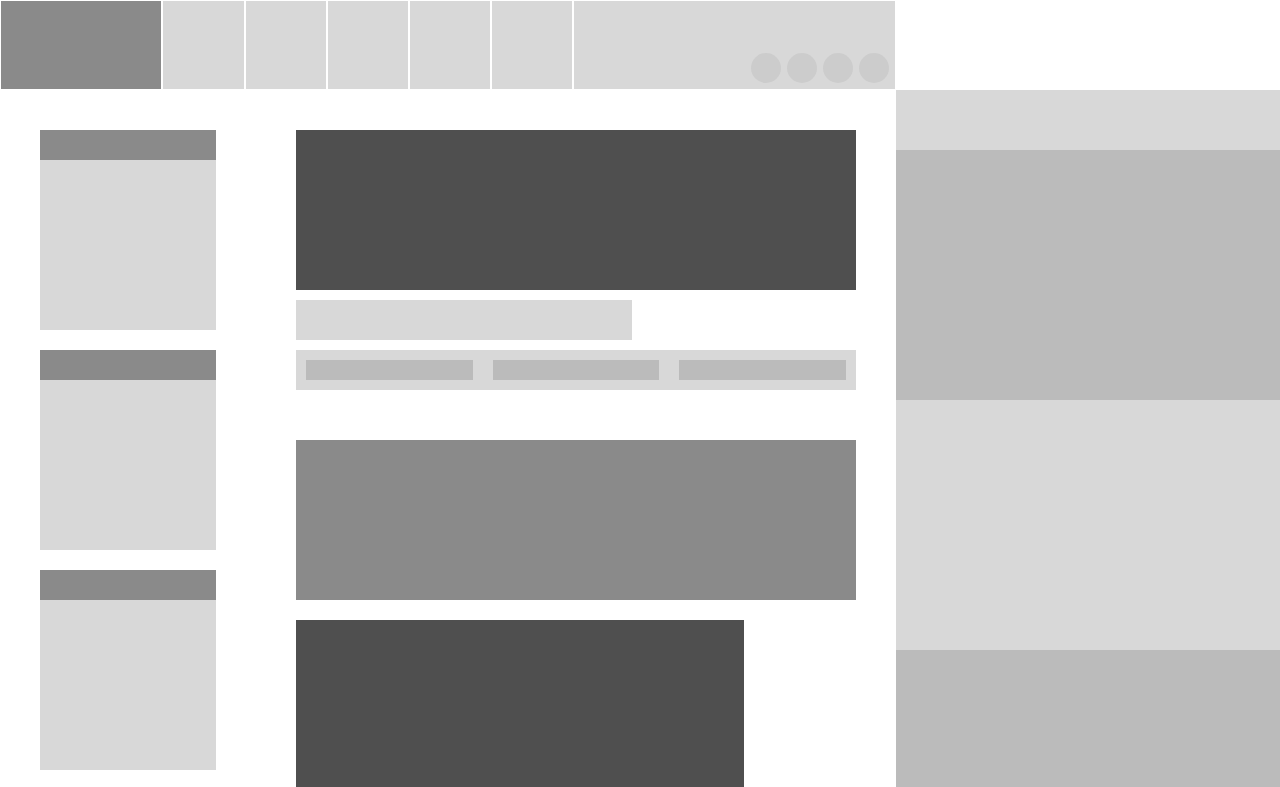
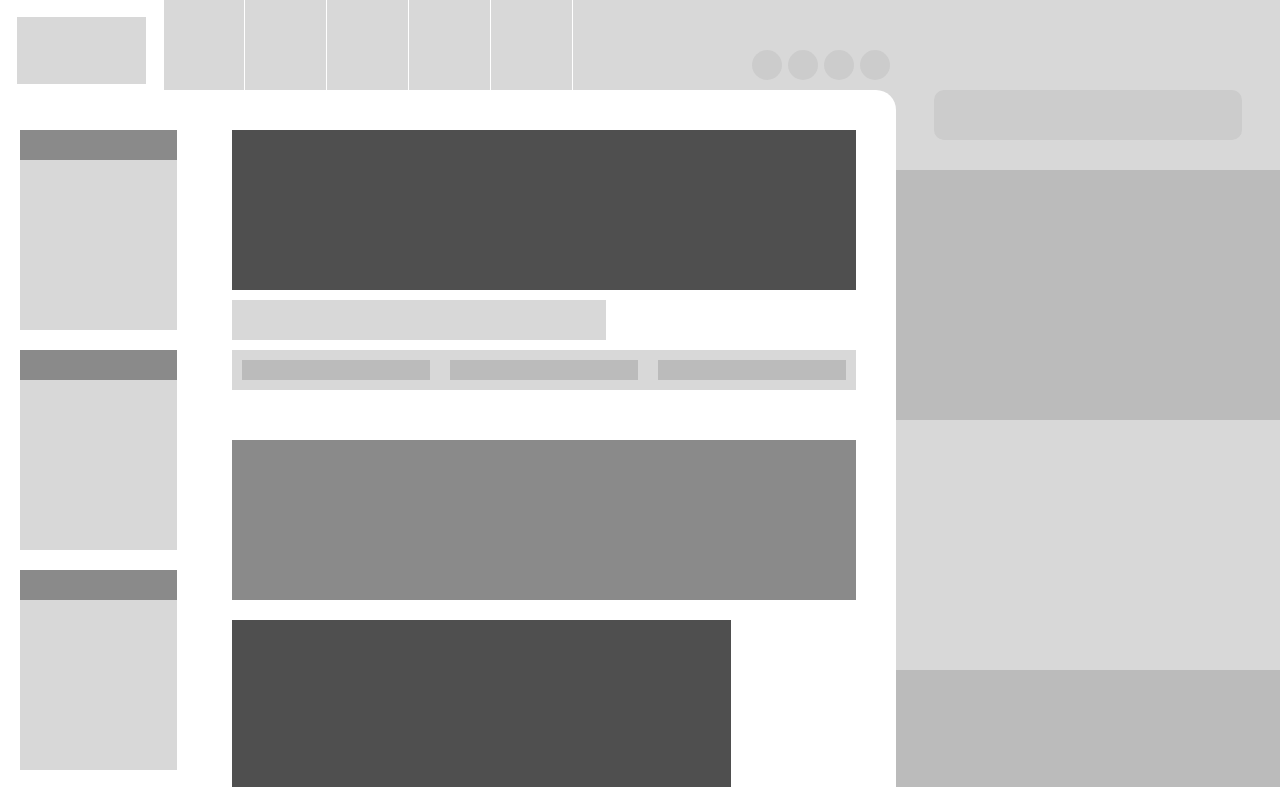
Before and after one commit to afuh/Teardown, a plain HTML site: page index.html in a window 1280 px wide. Shown: the top 787 px of the page. Drawn offline with Linux system fonts and the light colour scheme.

Commit message:
Responsive heat map

```diff
--- a/index.html
+++ b/index.html
@@ -6,32 +6,31 @@
   <meta charset="utf-8">
   <meta name="viewport" content="width=device-width, initial-scale=1, maximum-scale=1">
 
-  <!--<link href="https://maxcdn.bootstrapcdn.com/bootstrap/3.3.7/css/bootstrap.min.css" rel="stylesheet">
-  <link href="https://maxcdn.bootstrapcdn.com/font-awesome/4.7.0/css/font-awesome.min.css" rel="stylesheet prefetch">-->
   <link href="styles/lib/normalize.css" type="text/css" rel="stylesheet">
   <link href="styles/main.css" type="text/css" rel="stylesheet">
-
-  <script src="js/main.js"></script>
 </head>
 <body>
 
-  <header class="fl-r">
+<div class="page">
+
+  <header>
+    <div class="header-cont fl-r">
       <div class="button"><div></div></div>
-    <div class="button"><div></div></div>
-    <div class="button"><div></div></div>
-    <div class="button"><div></div></div>
-    <div class="button"><div></div></div>
-    <div class="button"><div></div></div>
+      <div class="button"></div>
+      <div class="button"></div>
+      <div class="button"></div>
+      <div class="button"></div>
+      <div class="button"></div>
       <div class="button fl-r">
         <div class="social"></div>
         <div class="social"></div>
         <div class="social"></div>
         <div class="social"></div>
       </div>
+    </div>
   </header>
 
-  <div class="fl-r page">
-
+  <div class="fl-r main">
     <nav class="fl-c navbar">
       <div class="nav"><div></div></div>
       <div class="nav"><div></div></div>
@@ -79,14 +78,16 @@
     </main>
 
     <aside>
-      <div class="search"></div>
-      <div class="advertise"></div>
-      <div class="advertise"></div>
-      <div class="advertise"></div>
-      <div class="advertise"></div>
-      <div class="advertise"></div>
+      <div class="search">
+        <div></div>
+      </div>
+      <div class="add"></div>
+      <div class="add"></div>
+      <div class="add"></div>
+      <div class="add"></div>
+      <div class="add"></div>
     </aside>
-
+  </div>
 </div>
 
 </body>
--- a/styles/lib/_page.sass
+++ b/styles/lib/_page.sass
@@ -1,22 +1,39 @@
+/* =============== Page settings =============== */
+
+.page
+  background: $light
+  max-width: 1440px
+  margin: 0 auto
+
 /* =============== Header =============== */
 
-header
+.header-cont
   width: 70%
   height: 90px
   .button
+    height: inherit
     background: $light
-    border: 1px solid #fff
+    border-left: 1px solid #fff
     padding-bottom: 6px
     display: flex
     align-items: flex-end
     justify-content: center
     flex: 1
   .button:first-child
-    background: $medium
+    background: #fff
     flex: 2
+    div
+      background: $light
+      width: 80%
+      height: 80%
+      display: flex
+      align-items: center
+      justify-content: center
   .button:last-child
+    padding-bottom: 10px
     flex: 4
     justify-content: flex-end
+    border-right: none
 
 .social
   background: #ccc
@@ -27,7 +44,7 @@ header
 
 /* =============== Main section settings =============== */
 
-.page
+.main
   width: 100%
   height: auto
   justify-content: space-between
@@ -39,11 +56,12 @@ main, nav
 /* =============== Navbar =============== */
 
 nav
-  flex-basis: 20%
+  background: #fff
+  flex-basis: 15%
   .nav
     background: $light
     height: 200px
-    margin: 0 40px 20px
+    margin: 0 15px 20px 20px
     > div
       background: $medium
       height: 30px
@@ -51,7 +69,9 @@ nav
 /* =============== Story =============== */
 
 main
-  flex-basis: 50%
+  flex-basis: 55%
+  background: #fff
+  border-top-right-radius: 20px
 
 article
   border-bottom: 3px solid $medium
@@ -105,10 +125,16 @@ aside
   flex-basis: 30%
 
 .search
-  height: 60px
+  height: 80px
   background: $light
+  > div
+    border-radius: 10px
+    margin: 0 auto
+    width: 80%
+    height: 50px
+    background: #ccc
 
-.advertise
+.add
   height: 250px
   background: $light
   &:nth-child(even)
--- /dev/null
+++ b/styles/lib/_responsive.sass
@@ -0,0 +1,22 @@
+@media screen and (max-width: 1019px)
+  .header-cont
+    width: 100%
+
+  aside
+    display: none
+
+  nav
+    flex: 1
+
+  main
+    flex: 4
+
+@media screen and (max-width: 800px)
+  .navbar
+    display: none
+
+@media screen and (max-width: 768px)
+  .header-cont
+    width: 40%
+    [class*="button"]:not(:first-child)
+      display: none
--- a/styles/lib/_variables.sass
+++ b/styles/lib/_variables.sass
@@ -1,11 +1,9 @@
 $light: #d8d8d8
 $medium: #8a8a8a
 $heavy: #4f4f4f
-$black: #333
-$link: #167ac6
 
 body
-  //font-family: "Helvetica Neue", Helvetica , Arial ,sans-serif
+  background: rgba(black, .04)
 
 .fl-c
   display: flex
--- a/styles/lib/main.sass
+++ b/styles/lib/main.sass
@@ -1,2 +1,3 @@
 @import _variables
 @import _page
+@import _responsive
```
Also changed, not shown: styles/main.css. Lines whose indentation alone changed are shown as unchanged.
